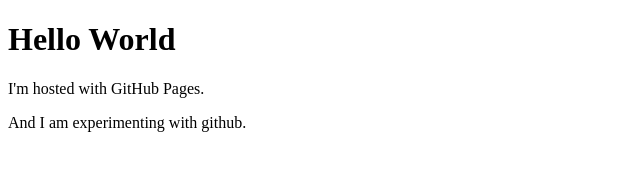
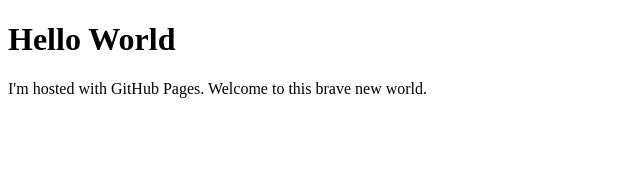
Before and after one commit to rroy93/rroy93.github.io, a plain HTML site: page index.html in a window 1280 px wide. Shown: the whole page, without its empty margins (0-640 px from the left). Drawn offline with Linux system fonts and the light colour scheme.

Commit message:
Update index.html

```diff
--- a/index.html
+++ b/index.html
@@ -2,7 +2,6 @@
 <html>
 <body>
 <h1>Hello World</h1>
-<p>I'm hosted with GitHub Pages.</p>
-<p>And I am experimenting with github.</p>
+<p>I'm hosted with GitHub Pages. Welcome to this brave new world.</p>
 </body>
 </html>
```
